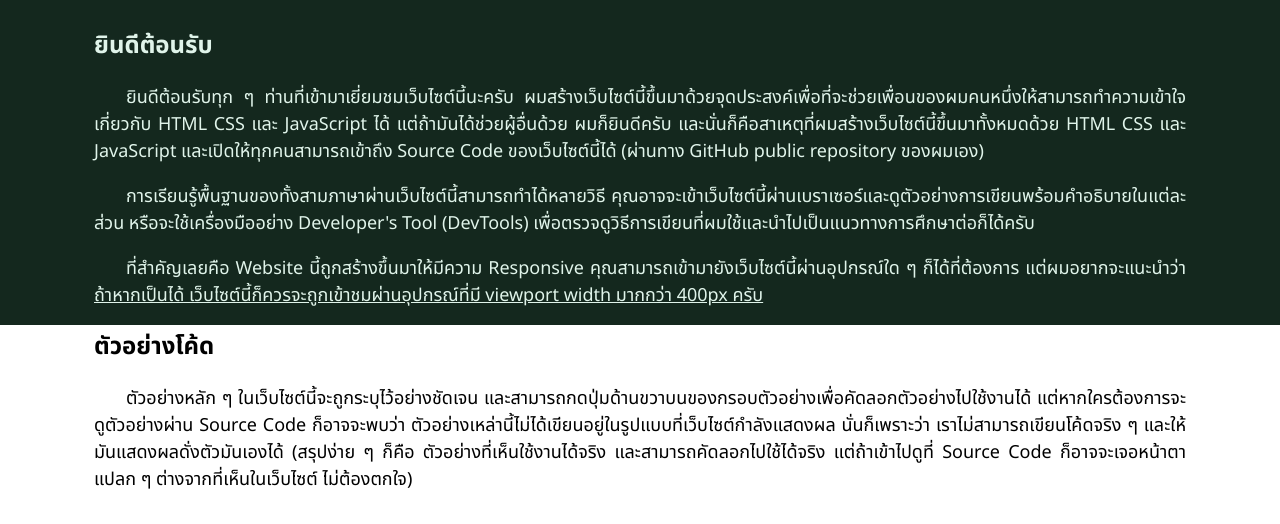
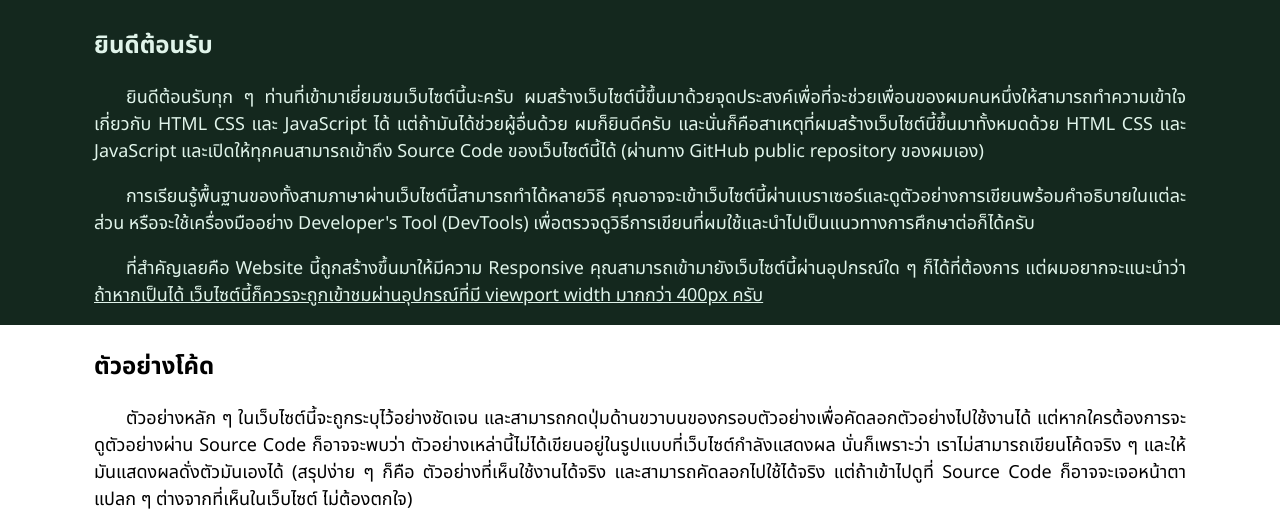
Before and after one commit to ChanathipK/web-frontend-fundamentals, a plain HTML site: page index.html in a window 1280 px wide. Shown: the part 234-758 px from the top of the page. Drawn offline with Linux system fonts and the light colour scheme.

Commit message:
add more margin inline

```diff
--- a/index.html
+++ b/index.html
@@ -46,7 +46,7 @@
         <p id="main-first-p" class="indent-8 text-justify">ยินดีต้อนรับทุก ๆ ท่านที่เข้ามาเยี่ยมชมเว็บไซต์นี้นะครับ ผมสร้างเว็บไซต์นี้ขึ้นมาด้วยจุดประสงค์เพื่อที่จะช่วยเพื่อนของผมคนหนึ่งให้สามารถทำความเข้าใจเกี่ยวกับ HTML CSS และ JavaScript ได้ แต่ถ้ามันได้ช่วยผู้อื่นด้วย ผมก็ยินดีครับ และนั่นก็คือสาเหตุที่ผมสร้างเว็บไซต์นี้ขึ้นมาทั้งหมดด้วย HTML CSS และ JavaScript และเปิดให้ทุกคนสามารถเข้าถึง Source Code ของเว็บไซต์นี้ได้ (ผ่านทาง GitHub public repository ของผมเอง)</p>
         <p id="main-second-p" class="indent-8 text-justify">การเรียนรู้พื้นฐานของทั้งสามภาษาผ่านเว็บไซต์นี้สามารถทำได้หลายวิธี คุณอาจจะเข้าเว็บไซต์นี้ผ่านเบราเซอร์และดูตัวอย่างการเขียนพร้อมคำอธิบายในแต่ละส่วน หรือจะใช้เครื่องมืออย่าง Developer's Tool (DevTools) เพื่อตรวจดูวิธีการเขียนที่ผมใช้และนำไปเป็นแนวทางการศึกษาต่อก็ได้ครับ</p>
         <p id="main-third-p" class="indent-8 text-justify">ที่สำคัญเลยคือ Website นี้ถูกสร้างขึ้นมาให้มีความ Responsive คุณสามารถเข้ามายังเว็บไซต์นี้ผ่านอุปกรณ์ใด ๆ ก็ได้ที่ต้องการ แต่ผมอยากจะแนะนำว่า<span style="text-decoration: underline;">ถ้าหากเป็นได้ เว็บไซต์นี้ก็ควรจะถูกเข้าชมผ่านอุปกรณ์ที่มี viewport width มากกว่า 400px ครับ</span></p>
-        <h2>ตัวอย่างโค้ด</h2>
+        <h2 style="margin-top: 2.5rem">ตัวอย่างโค้ด</h2>
         <p class="indent-8 text-justify">ตัวอย่างหลัก ๆ ในเว็บไซต์นี้จะถูกระบุไว้อย่างชัดเจน และสามารถกดปุ่มด้านขวาบนของกรอบตัวอย่างเพื่อคัดลอกตัวอย่างไปใช้งานได้ แต่หากใครต้องการจะดูตัวอย่างผ่าน Source Code ก็อาจจะพบว่า ตัวอย่างเหล่านี้ไม่ได้เขียนอยู่ในรูปแบบที่เว็บไซต์กำลังแสดงผล นั่นก็เพราะว่า เราไม่สามารถเขียนโค้ดจริง ๆ และให้มันแสดงผลดั่งตัวมันเองได้ (สรุปง่าย ๆ ก็คือ ตัวอย่างที่เห็นใช้งานได้จริง และสามารถคัดลอกไปใช้ได้จริง แต่ถ้าเข้าไปดูที่ Source Code ก็อาจจะเจอหน้าตาแปลก ๆ ต่างจากที่เห็นในเว็บไซต์ ไม่ต้องตกใจ)</p>
         <code id="code-example" class="code-example">
             &lt;<span class="code-blue">html</span>&gt;<br>
```
